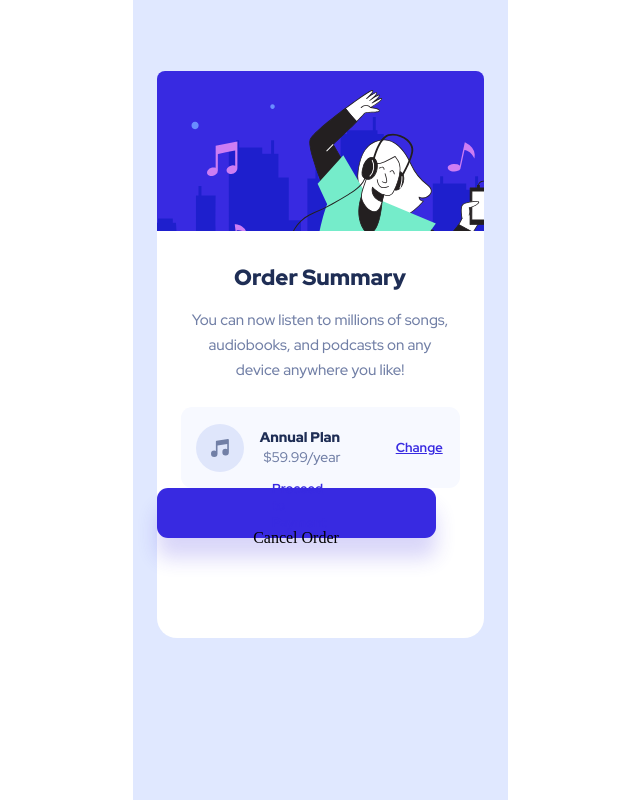
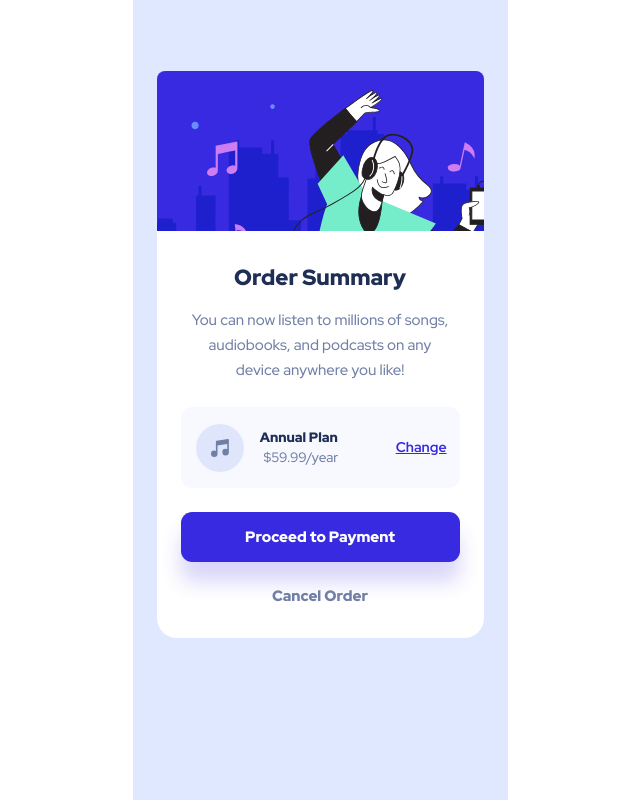
Before and after one commit to Have-Samuel/order-summary-comp, a plain HTML site: page index.html in a window 1280 px wide. Shown: the whole page, without its empty margins (320-960 px from the left). Drawn offline with Linux system fonts and the light colour scheme.

Commit message:
Adjusting HTML file and styling the page

```diff
--- a/style.css
+++ b/style.css
@@ -77,10 +77,6 @@
   text-align: center;
   color: rgba(113, 127, 166, 1);
   margin: 0 2rem 1.5rem 2rem;
-  /* position: absolute;
-  left: 9.79%;
-  right: 9.79%;
-  top: calc(50% - 75px / 2 - 9px); */
 }
 
 .icon-plan__choice {
@@ -94,22 +90,12 @@
   width: 279px;
   border-radius: 11px;
   background-color: rgba(247, 249, 255, 1);
-  /* position: absolute;
-  left: 7.34%;
-  right: 7.34%;
-  top: 59.26%;
-  bottom: 26.46%; */
 }
 
-.icon-plan__choice .music {
+/* .icon-plan__choice .music {
   height: 48px;
   width: 48px;
-  /* position: absolute;
-width: 48px;
-height: 48px;
-left: 0px;
-top: 0px; */
-}
+} */
 
 .plan {
   display: flex;
@@ -123,57 +109,63 @@ top: 0px; */
 }
 
 .plan h2 {
-  height: 19px;
   width: 88.7px;
   font-family: 'Red Hat Display', sans-serif;
-  font-size: 14px;
+  font-size: 0.85rem;
   font-weight: 900;
   line-height: 19px;
   letter-spacing: 0;
   text-align: left;
   color: rgba(31, 46, 85, 1);
   font-style: normal;
-  /* position: absolute;
-  left: 0%;
-  right: -9.46%;
-  top: calc(50% - 19px / 2 - 10.5px); */
 }
 
 .plan p {
-  height: 19px;
   width: 81px;
   color: rgba(113, 127, 166, 1);
   font-family: 'Red Hat Display', sans-serif;
-  font-size: 14px;
+  font-size: 0.85rem;
   font-weight: 500;
   line-height: 19px;
   letter-spacing: 0;
 }
 
-a {
-  height: 17px;
+.choice {
   width: 48px;
   font-family: 'Red Hat Display', sans-serif;
-  font-size: 13px;
+  font-size: 0.88rem;
   font-weight: 700;
   line-height: 17px;
-  letter-spacing: 0;
   color: rgba(56, 42, 225, 1);
   text-decoration-line: underline;
   font-style: normal;
 }
 
 .btn-close {
-  display: flex;
-  flex-direction: column;
-  justify-content: center;
-  align-items: center;
-  gap: 2rem;
   height: 50px;
   width: 279px;
   border-radius: 11px;
   background-color: rgba(56, 42, 225, 1);
   box-shadow: 0 20px 20px 0 rgba(56, 42, 225, 0.1903);
+  display: flex;
+  justify-content: center;
+  align-items: center;
+  margin: 1.5rem auto;
 }
 
-.
+.btn-close .btn {
+  font-family: 'Red Hat Display', sans-serif;
+  font-size: 0.94rem;
+  font-weight: 900;
+  color: #fff;
+  text-decoration-line: none;
+}
+
+.close {
+  width: 96px;
+  font-family: 'Red Hat Display', sans-serif;
+  font-size: 0.94rem;
+  font-weight: 900;
+  margin: 1.5rem auto;
+  color: #717fa6;
+}
```
Also changed, not shown: index.html (+1 -1 lines).
